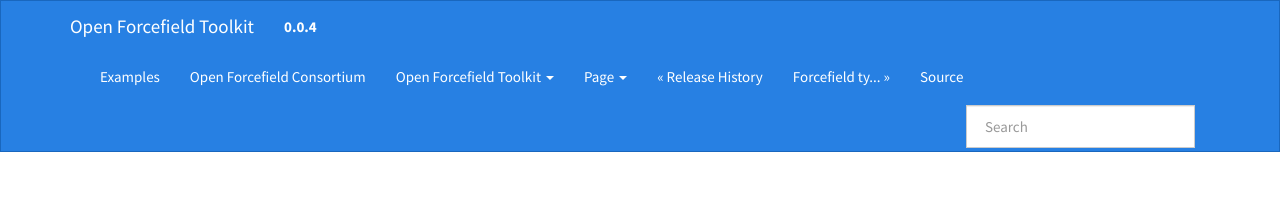
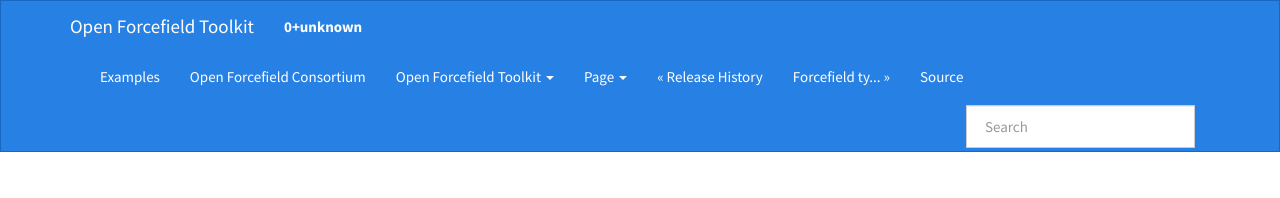
Before and after one commit to openforcefield/openff-toolkit, a Sphinx documentation site: the page built from docs/topology.rst, in a window 1280 px wide. Shown: the top 198 px of the page. Built offline with Sphinx 7.4.7, drawn with Linux system fonts in a browser that asks for light colours; pages that are not in the unit, such as notebooks, are missing from menus.

Commit message:
More tinkering

```diff
--- a/docs/conf.py
+++ b/docs/conf.py
@@ -23,6 +23,8 @@
 
 # bootstrap theme
 import sphinx_bootstrap_theme
+
+import openforcefield
 
 # -- General configuration ------------------------------------------------
 
@@ -79,11 +81,11 @@
 # built documents.
 #
 # The short X.Y version.
-#version = openforcefield.__version__
-version = '0.0.4'
+version = openforcefield.__version__
+#version = '0.0.4'
 # The full version, including alpha/beta/rc tags.
-#release = openforcefield.__version__
-release = '0.0.4'
+release = openforcefield.__version__
+#release = '0.0.4'
 
 # The language for content autogenerated by Sphinx. Refer to documentation
 # for a list of supported languages.
--- a/docs/topology.rst
+++ b/docs/topology.rst
@@ -6,7 +6,7 @@
 This module provides pure-Python classes for representing molecules and molecular systems.
 These classes offer several advantages over corresponding ``Topology`` objects in `OpenMM <http://docs.openmm.org/latest/api-python/generated/simtk.openmm.app.topology.Topology.html#simtk.openmm.app.topology.Topology>`_ and `MDTraj <http://mdtraj.org/latest/api/generated/mdtraj.Topology.html#mdtraj.Topology>`_.
 
-.. currentmodule:: openforcefield.topology.topology
+.. currentmodule:: openforcefield.topology
 .. autosummary::
     :nosignatures:
     :toctree: api/generated/
```
